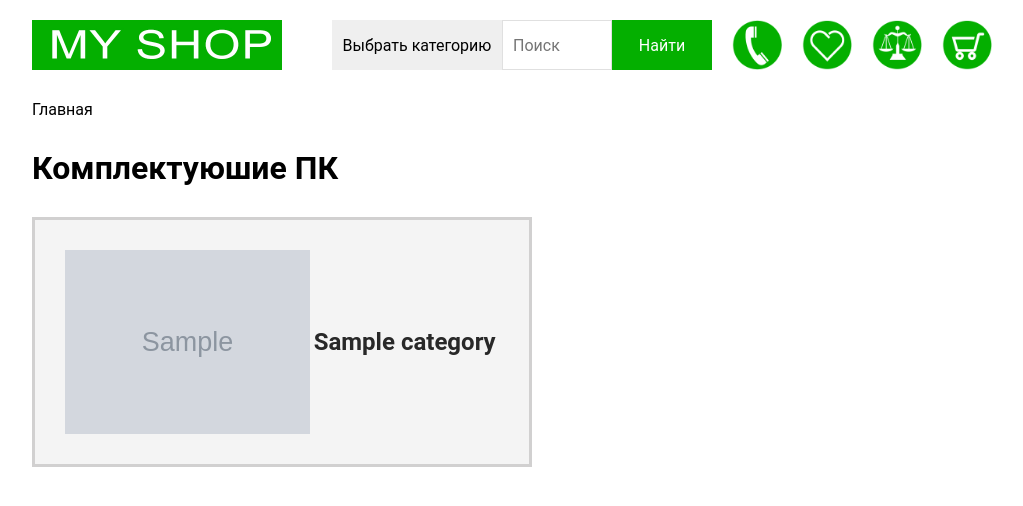
After one commit to Derlados/InternetShop, a PHP site: template templates/shop_page/catalog_block.php in a window 1280 px wide. The commit adds this page. Shown: the top 506 px of the page, without its empty margins (118-1141 px from the left). Run offline with PHP 8.4, Linux system fonts and the light colour scheme; the template is opened without the code that fills it: most values are stand-ins (such as "Sample title", 1, 10 or a date in 2020); grey boxes marked "Sample" are stand-in pictures; data that the repository does not hold is empty.

Commit message:
added catalog list

```diff
--- /dev/null
+++ b/styles/body_main.css
@@ -0,0 +1,68 @@
+div.body_main {
+    margin-top: 30px;
+}
+
+ul.route_list li {
+    display:inline-block;
+}
+
+ul.route_list li::after{
+    content: "  >";
+    white-space: pre;
+}
+
+ul.route_list li:last-child::after{
+    content: "";
+}
+
+h1.component_title {
+    font-size: 200%;
+    margin-top: 30px;
+}
+
+div.content_body {
+    display: grid;
+    grid-template-columns: repeat(auto-fill,minmax(500px, 2fr));
+    width: 100%;
+}
+.content_body>* {
+    flex: 0 0 33.3333%;
+}
+
+div.block_fill {
+    position: absolute;
+    height: 250px;
+    width: 500px;
+    margin-top: -250px;
+    padding: 30px;
+    background: rgba(199, 199, 199, 0.2);
+    z-index: 100;
+}
+
+div.content_body_block {
+    display: flex;
+    align-items: center;
+    height: 250px;
+    width: 500px;
+    margin-top: 30px;
+    margin-right: 30px;
+    padding: 30px;
+    border-style: solid;
+    border-color: rgb(211, 210, 210);
+}
+
+img.block_img {
+    height: 100%;
+    width: auto;
+}
+
+div.block_text {
+    display: flex;
+    justify-content: center;
+    width: 100%;
+}
+
+span.block_text_span b {
+    font-size: 24px;
+    font-style: bold;
+}
--- /dev/null
+++ b/templates/shop_page/catalog_block.php
@@ -0,0 +1,10 @@
+<a href="http://192.168.1.3/<?php echo $url_category;?>" style="color: black;">
+    <div class="content_body_block">
+        <img class="block_img" src="<?php echo $img_path; ?>">
+        <div class="block_text">
+            <span class="block_text_span" style="text-align: center;"><b><?php echo $category; ?></b></span>
+        </div>
+    </div>
+    <div class="block_fill">
+    </div>
+</a>
--- /dev/null
+++ b/templates/shop_page/catalog_body.php
@@ -0,0 +1,18 @@
+<div class="body_main">
+    <ul class="route_list">
+        <li>Главная</li>
+    </ul>
+    <h1 class="component_title">Комплектуюшие ПК</h1>
+    <div class="content_body">
+        <?php
+            // Сборка внутреннего контента
+            for ($i = 0; $i < count($categories); $i++) {
+                $url_category = $categories[$i]['url_category'];
+                $category = $categories[$i]['category'];
+                $img_path = "Images/PC_component/preview_catalog/".$url_category.".png";
+
+                include("catalog_block.php");
+            }
+        ?>
+    </div>
+</div>
--- a/Templates/Header/index.html
+++ b/templates/shop_page/header.php
@@ -1,9 +1,10 @@
 <!DOCTYPE html>
 <html>
     <head>
-        <link rel="stylesheet" href="header.css">
+        <link rel="stylesheet" href="/styles/header.css">
+        <link rel="stylesheet" href="/styles/body_main.css">
     </head>
-    <body style="margin-left: 50px; margin-right: 50px; margin-top: 20px;">
+    <body style="margin-left: 150px; margin-right: 150px; margin-top: 20px;">
         <div class="header">
             <div class="logo">
                 <img src="../../Images/Site/logo.jpg" style="height: 100%; width: auto;">
@@ -24,5 +25,6 @@
                 <img class="img_button" src="../../Images/Site/cart.png">
             </div>
         </div>
+        <?php include("catalog_body.php") ?>
     </body>
 </html>
```
Also changed, not shown: ServerAPI/GoodsAPI/GoodAction.php (+8 -0 lines), ServerAPI/GoodsAPI/GoodApi.php (+9 -6 lines), index.php (+2 -5 lines), Images/Site/route_arrow.png (added), ServerAPI/Api.php (line endings or trailing spaces), styles/header.css (renamed from Templates/Header/header.css).
